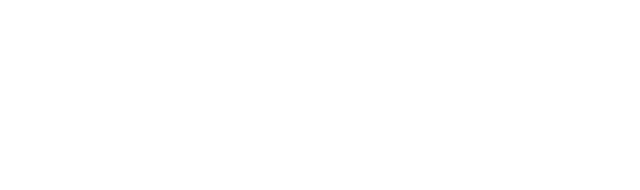
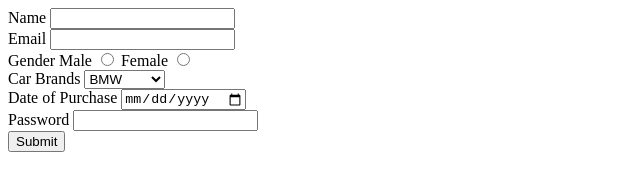
Before and after one commit to acciojob/car-insurance-form-Anna-012, a website: page main.html in a window 1280 px wide. Shown: the whole page, without its empty margins (0-640 px from the left). Drawn offline with Linux system fonts and the light colour scheme.

Commit message:
created a submission

```diff
--- a/main.html
+++ b/main.html
@@ -7,6 +7,35 @@
 </head>
 
 <body>
+	<form action="#" method="post">
+		<label for="name">Name</label>
+		<input type="text" id="name" name="name" required>
+		<br>
+		<label for="email">Email</label>
+		<input type="email" id="email" name="email" required>
+		<br>
+		<label for="gender">Gender</label>
+		<label for="male">Male</label>
+		<input type=radio id="male" name="male" required>
+		<label for="female">Female</label>
+		<input type="radio" id="female" name="female" required>
+		<br>
+		<label for="cars">Car Brands</label>
+		<select id="cars">
+			<option value="bmw">BMW</option>
+			<option value="Audi">Audi</option>
+			<option value="mercedez">Mercedez</option>
+		</select>
+		<br>
+		<label for="date">Date of Purchase</label>
+		<input type="date" id="date" name="date" required>
+		<br>
+		<label for="password">Password</label>
+		<input type="password" id="password" name="password" required>
+		<br>
+		<button type='submit'>Submit</button>
+
+	</form>
 	<!-- the entire body must be written by student -->
     <script type="text/javascript" src="./script.js">
 </script>
```
